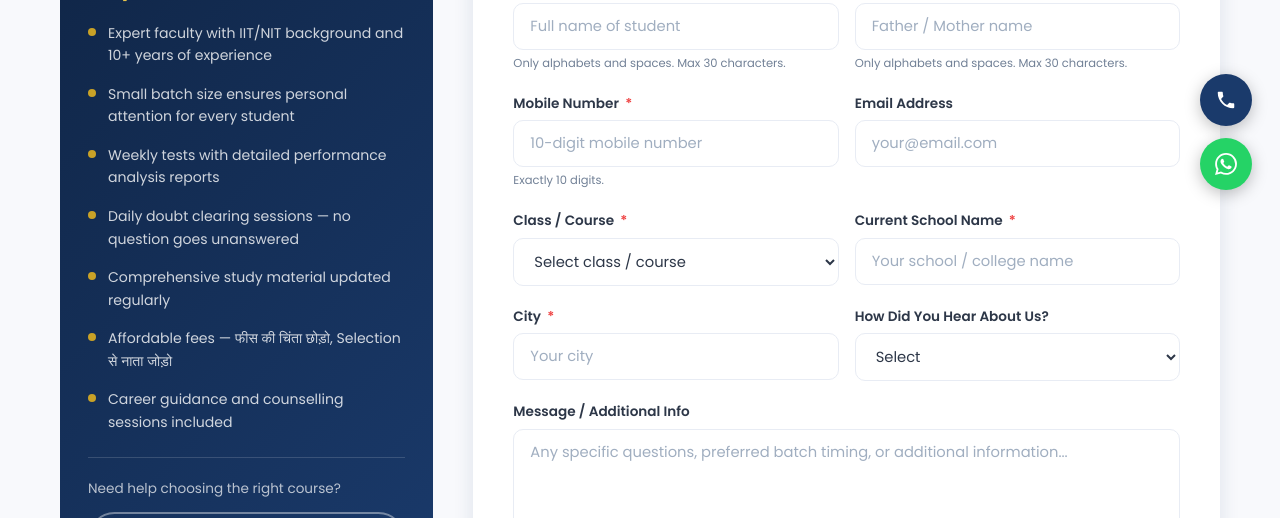
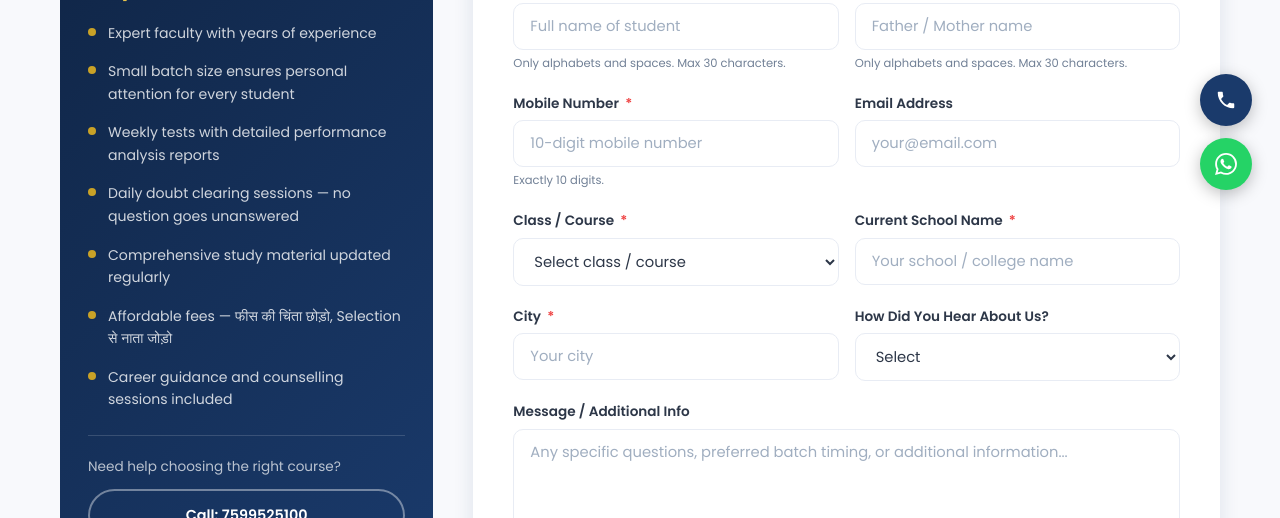
Before and after one commit to shivamsharma13122004-eng/rajatinsightcoaching, a plain HTML site: page pages/enroll.html in a window 1280 px wide. Shown: the part 582-1100 px from the top of the page. Drawn offline with Linux system fonts and the light colour scheme.

Commit message:
Updated enroll page

```diff
--- a/pages/enroll.html
+++ b/pages/enroll.html
@@ -74,7 +74,7 @@
             <h3>Why Enroll at RIC?</h3>
             <div class="enroll-feature">
               <div class="enroll-feature-dot"></div>
-              <div class="enroll-feature-text">Expert faculty with IIT/NIT background and 10+ years of experience</div>
+              <div class="enroll-feature-text">Expert faculty with years of experience</div>
             </div>
             <div class="enroll-feature">
               <div class="enroll-feature-dot"></div>
```
